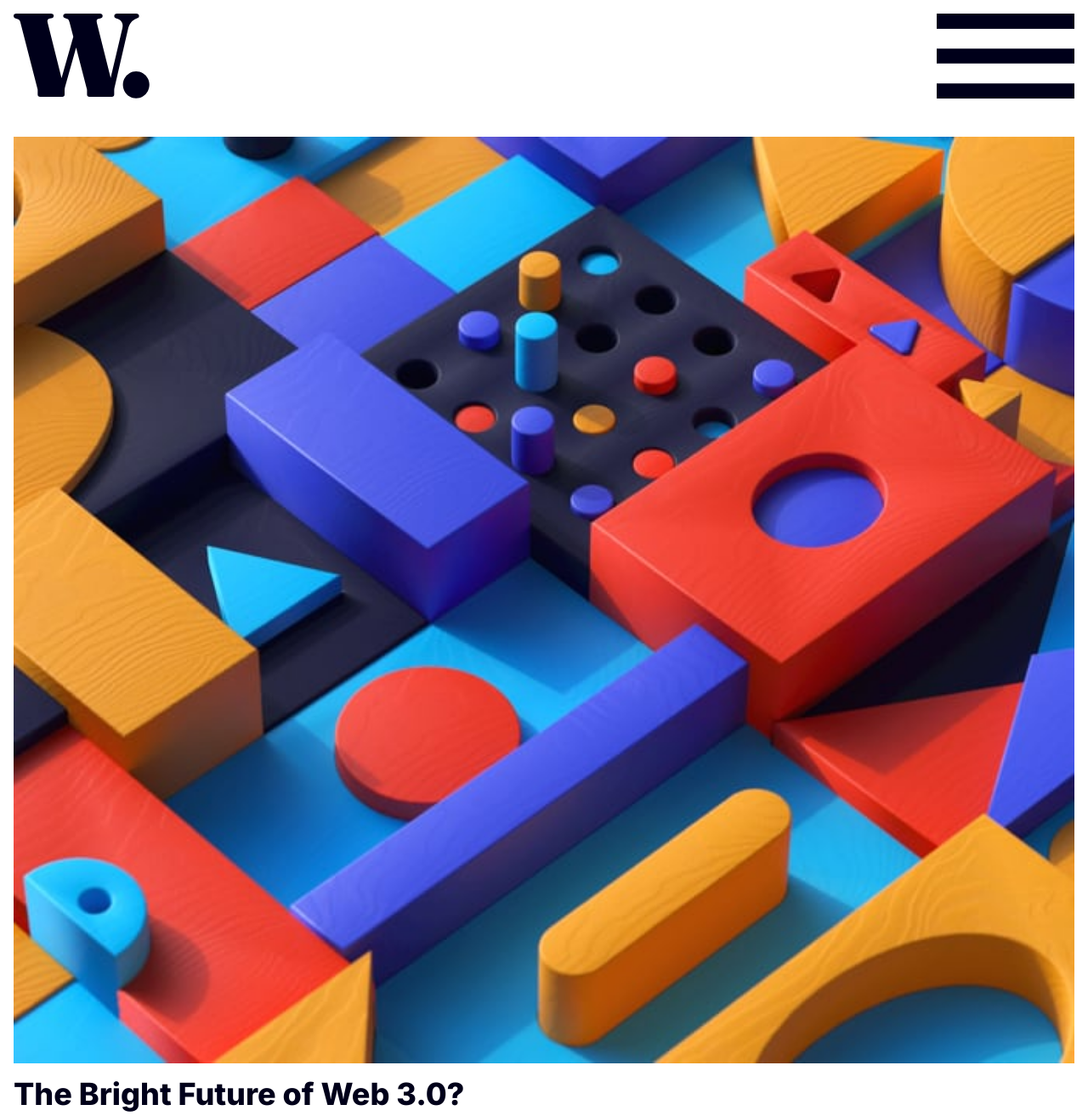
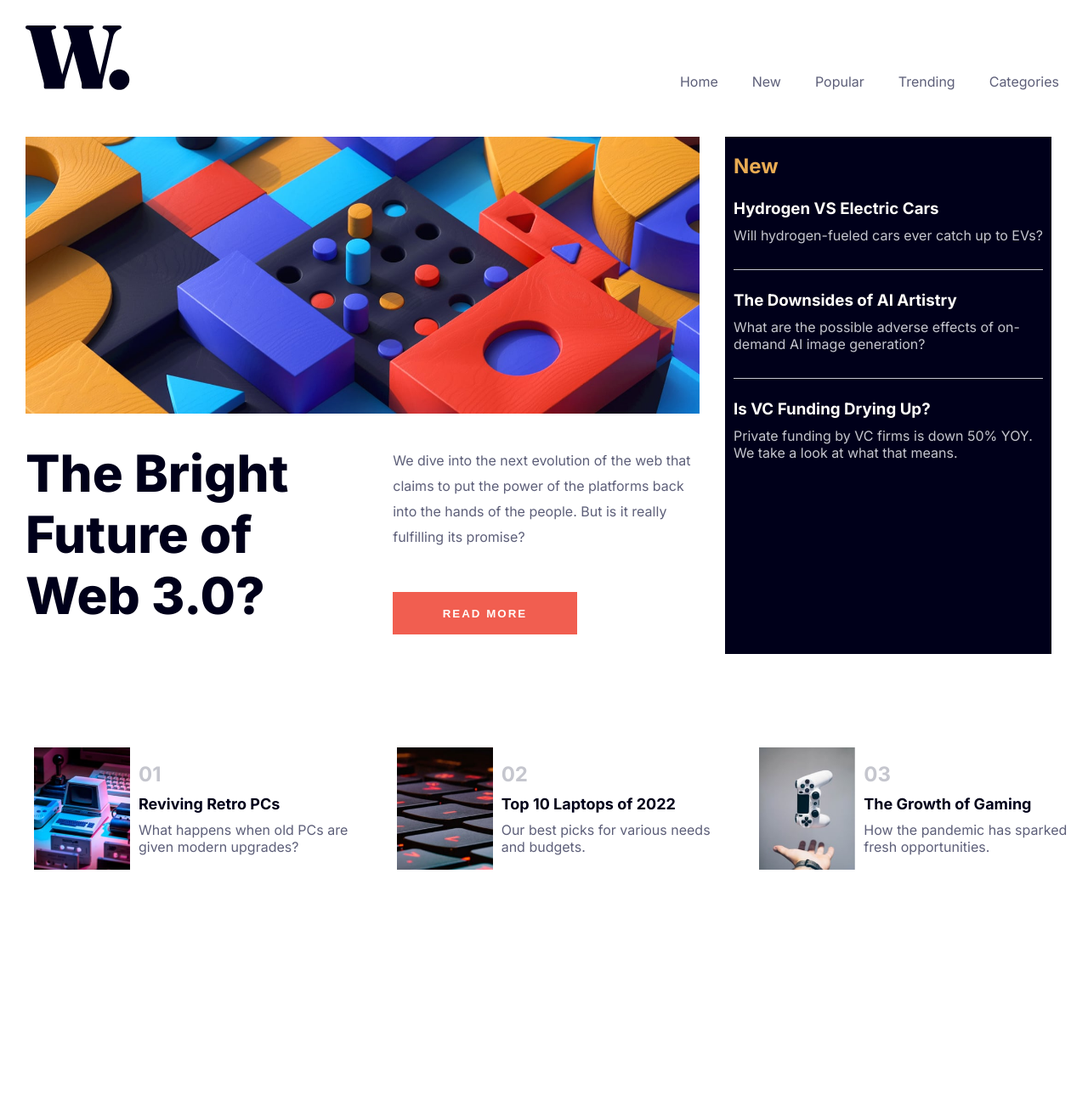
Before and after one commit to anthonyadcs/newshomepage, a plain HTML site: page index.html in a window 1280 px wide. Shown: the top 1314 px of the page at 85% size. After the commit the page ends 1094 px from the top, so only its background shows below. Drawn offline with Linux system fonts and the light colour scheme.

Commit message:
projeto finalizado.

```diff
--- a/index.html
+++ b/index.html
@@ -20,42 +20,54 @@
     <link rel="stylesheet" href="style.css" />
 
     <title>Frontend Mentor | News homepage</title>
-
     <!-- Feel free to remove these styles or customise in your own stylesheet 👍 -->
   </head>
   <body>
     <div class="container">
-      <nav class="hide">
+      <header>
+        <img src="./assets/images/logo.svg" alt="logo W" />
+        <img
+          src="./assets/images/icon-menu.svg"
+          alt="menu icon"
+          class="menu-icon hide"
+        />
+
+        <nav>
           <ul>
-          <li>Home</li>
-          <li>New</li>
-          <li>Popular</li>
-          <li>Trending</li>
-          <li>Categories</li>
+            <li><a href="#">Home</a></li>
+            <li><a href="#">New</a></li>
+            <li><a href="#">Popular</a></li>
+            <li><a href="#">Trending</a></li>
+            <li><a href="#">Categories</a></li>
           </ul>
         </nav>
-
-      <header>
-        <img src="./assets/images/logo.svg" alt="logo W" />
-        <img src="./assets/images/icon-menu.svg" alt="menu icon" />
       </header>
 
       <main>
+        <div class="main-img">
+          <img src="assets/images/image-web-3-desktop.jpg" /
+          class="main-img-img">
+        </div>
         <div class="main-text">
-          <img src="./assets/images/image-web-3-mobile.jpg" />
+          <div class="text">
+            <span class="h1">
+              <h1>The Bright Future of Web 3.0?</h1>
+            </span>
 
-          <h1>The Bright Future of Web 3.0?</h1>
-
+            <span class="p">
               <p>
-            We dive into the next evolution of the web that claims to put the
-            power of the platforms back into the hands of the people. But is it
-            really fulfilling its promise?
+                We dive into the next evolution of the web that claims to put
+                the power of the platforms back into the hands of the people.
+                But is it really fulfilling its promise?
               </p>
 
               <button>Read more</button>
+            </span>
           </div>
+        </div>
+      </main>
 
-        <div class="main-topics">
+      <aside>
         <h2>New</h2>
 
         <div class="topic">
@@ -74,13 +86,13 @@
         <div class="topic">
           <h3>Is VC Funding Drying Up?</h3>
           <p>
-              Private funding by VC firms is down 50% YOY. We take a look at
-              what that means.
+            Private funding by VC firms is down 50% YOY. We take a look at what
+            that means.
           </p>
         </div>
-        </div>
+      </aside>
 
-        <div class="main-articles">
+      <section>
         <div class="card">
           <img src="./assets/images/image-retro-pcs.jpg" alt="retro pc" />
           <div class="text">
@@ -107,15 +119,22 @@
             <p>How the pandemic has sparked fresh opportunities.</p>
           </div>
         </div>
+      </section>
     </div>
-      </main>
 
-      <div class="attribution">
-        Challenge by
-        <a href="https://www.frontendmentor.io?ref=challenge" target="_blank"
-          >Frontend Mentor</a
-        >. Coded by <a href="#">Your Name Here</a>.
+    <div class="menu-mobile">
+      <header>
+        <img src="assets/images/icon-menu-close.svg" alt="close-menu" class="close-menu"/>
+      </header>
+
+      <ul>
+        <li><a href="">Home</a></li>
+        <li><a href="">New</a></li>
+        <li><a href="">Popular</a></li>
+        <li><a href="">Trending</a></li>
+        <li><a href="">Categories</a></li>
+      </ul>
     </div>
-    </div>
+    <script src="main.js"></script>
   </body>
 </html>
--- /dev/null
+++ b/main.js
@@ -0,0 +1,37 @@
+/** VARIÁVEIS GLOBAIS */
+const body = document.querySelector("body");
+const container = document.querySelector(".container");
+const header = document.querySelector("header");
+const headerNav = document.querySelector("header nav");
+const mainImg = document.querySelector(".main-img-img");
+const menuMobile = document.querySelector(".menu-mobile");
+const menuIcon = document.querySelector(".menu-icon");
+const menuClose = document.querySelector(".close-menu");
+
+
+/*ESCUTADOR DE EVENTO NO WINDOW, ONDE É DEFINIDO QUAL IMAGEM SERÁ UTILIZADA DE ACORDO COM O TAMANHO DA TELA DO DISPOSITIVO USADO.*/
+window.addEventListener("resize", function (e) {
+  e.preventDefault();
+
+  if (window.matchMedia("(min-width: 800px)").matches) {
+    mainImg.src = "./assets/images/image-web-3-desktop.jpg";
+    header.appendChild(headerNav);
+    menuIcon.remove();
+  } else {
+    mainImg.src = "./assets/images/image-web-3-mobile.jpg";
+    headerNav.remove();
+    header.appendChild(menuIcon);
+  }
+});
+
+/* ESCUTADOR DE EVENTOS NO ICONE DE MENU QUANDO O USUÁRIO ESTÁ UTILIZANDO */
+menuIcon.addEventListener("click", function (e) {
+  e.preventDefault();
+  container.style.opacity = 0.3;
+  menuMobile.style.display = "block";
+});
+
+menuClose.addEventListener("click", function (e) {
+  container.style.opacity = "initial";
+  menuMobile.style.display = "None";
+});
--- a/style.css
+++ b/style.css
@@ -8,151 +8,349 @@
     font-size: 62.5%;
 }
 
+html{
+    width: 100%;
+}
+
 body{
     font-size: 1.6rem;
     font-family: 'Inter', sans-serif;
 
-    max-height: 100vh;
+    display: flex;
+    align-items: center;
+    justify-content: center;
+
+    width: 100%;
+    height: 100%;
 }
 
-/* CONTAINER GERAL */
+/* CONTAINER GERAL E MENU MOBILE */
 .container{
+
+    padding: 3rem;
+    height: 100%;
+
     display: flex;
     flex-direction: column;
-
-    padding: 1.6rem;
-
-    height: 100vh;
 }
 
-/* HEADER */
+.menu-mobile{
+    background-color: white;
+    color: hsl(240, 100%, 5%);
+
+    font-size: 2.4rem;
+
+    display: none;
+    flex-direction: column;
+
+    position: absolute;
+    right: 0;
+    top: 0;
+    height: 100%;
+    width: 60%;
+}
+
+.menu-mobile ul{
+    margin-top: 9rem;
+    margin-left: 3rem;
+
+    list-style: none;
+}
+
+.menu-mobile ul li{
+    margin-top: 3.4rem;
+}
+
+.menu-mobile ul li a{
+    color: inherit;
+    text-decoration: none;
+}
+
+.menu-mobile header {
+    display: flex;
+    justify-content: right;
+
+    height: 4rem;
+    margin: 2rem 4rem 0 0;
+}
+
+/* ESTILIZAÇÃO DO HEADER DA PÁGINA */
 .container header{
     display: flex;
     justify-content: space-between;
 
+    width: 100%;
+
     margin-bottom: 2.5rem;
-
-    width: 100%;
 }
 
+.container header nav{
+    display: none;
+}
 .container header img{
-    width: 13%;
+    object-fit: contain;
 }
 
-
-/* MAIN INICIAL */
-.container main .main-text{
+/* ESTILIZAÇÃO DO CORPO PRINCIPAL DO SITE*/
+.container .main-text{
     color: hsl(236, 13%, 42%);
 
     margin: 2rem 0;
 }
 
-.container main .main-text img{
+.container .main-img img{
     width: 100%;
 }
 
-.container main .main-text h1{
+.container .main-text h1{
     color: hsl(240, 100%, 5%);
-
-    margin: 1rem 0;
 
     font-size: 3.6rem;
     font-weight: 800;
+
+    margin: 1rem 0;
 }
 
-.container main .main-text p{
+.container .main-text p{
     margin: 1.6rem 0;
 }
 
-.container main .main-text button{
+.container .main-text button{
     background-color: hsl(5, 85%, 63%);
     color: hsl(36, 100%, 99%);
-    border: none;
+
+    font-weight: 700;
+    letter-spacing: .2rem;
 
     width: 50%;
     height: 3.6rem;
     margin-bottom: 4rem;
 
     text-transform: uppercase;
+    border: none;
 
-    font-weight: 700;
-    letter-spacing: .2rem;
+
+    cursor: pointer;
 }
 
-/* MAIN NEW */
-.container main .main-topics{
+
+/* ESTILIZAÇÃO DA BARRA DE TÓPICOS COM TITULO "NEW" */
+.container aside{
+    background-color: hsl(240, 100%, 5%);
+    color: hsl(233, 8%, 79%);
+
     display: flex;
     flex-direction: column;
     align-items: start;
+
     padding: 2rem 1rem;
-    background-color: hsl(240, 100%, 5%);
-    color: hsl(233, 8%, 79%);
+    margin-bottom: 4rem;
 }
 
-.container main .main-topics h2{
+.container aside h2{
     color: hsl(35, 77%, 62%);
 }
 
-.container main .main-topics h3{
+.container aside h3{
     color: hsl(36, 100%, 99%);
+
     margin-top: 2.4rem;
 }
 
-.container main .main-topics .topic{
+.container aside .topic{
     border-bottom: 1px solid hsl(233, 8%, 79%);
+
+    width: 100%;
 }
 
-.container main .main-topics .topic p{
+.container aside .topic p{
     padding: 1rem 0px 3rem 0px;
 }
 
-.container main .main-topics .topic:last-child{
+.container aside .topic:last-child{
     border: none;
 }
 
-.container main .main-topics .topic:last-child p{
+.container aside .topic:last-child p{
     padding-bottom: .5rem;
 }
 
-/* MAIN ARTICLES */
-.container main .main-articles .card{
+/* SECTION */
+.container section .card{
     color: hsl(236, 13%, 42%);
 
     display: flex;
+
     margin: 4rem 0;
 }
 
-.container main .main-articles .card .text{
-    display: flex;
-    justify-content: space-between;
-    flex-direction: column;
-}
+.container section .card img{
+    width: 30%;
 
-.container main .main-articles .card img{
-    width: 30%;
     margin-right: 2rem;
 }
 
-.container main .main-articles .card h2{
+.container section .card h2{
     color: hsl(233, 8%, 79%);
+
     margin-bottom: 1rem;
 }
 
-.container main .main-articles .card h3{
+.container section .card h3{
     color: hsl(240, 100%, 5%);
+
     font-size: 1.8rem;
+
     margin-bottom: 1rem;
 }
 
-.attribution {
-    font-size: 11px;
-    text-align: center;
-    padding-bottom: 1rem;
-  }
-  .attribution a {
-    color: hsl(228, 45%, 44%);
-  }
+.menu-mobile{
+    background-color: hsl(36, 100%, 99%);
+}
 
-.hide{
-    display: none;
+/*TABLET PORTRAIT AND TABLET LANDSCAPE*/
+@media (min-width:800px){
+    .container header .menu-icon{
+        display: none;
+
+        cursor: pointer;
+    }
+
+    .container header nav{
+        display: flex;
+        align-items: right;
+    }
+
+    .container header nav ul{
+        color: hsl(236, 13%, 42%);
+
+        display: flex;
+        align-items: end;
+        gap: 4rem;
+
+        font-weight: 400;
+        list-style: none;
+    }
+
+    .container header nav ul li a{
+        color: hsl(236, 13%, 42%);
+
+        text-decoration: none;
+    }
+
+    .container header nav ul li a:visited{
+        color: hsl(236, 13%, 42%);
+    }
+
+    .container section{
+        display: flex;
+        justify-content: center;
+        gap: 3rem;
+
+        width: 100%;
+
+        margin-bottom: 2rem;
+    }
+
+    .container section .card:not(.container .section .card img){
+        display: flex;
+        align-items: center;
+
+        width: 100%;
+        height: 100%;
+
+        margin: 1rem;
+    }
+
+    .container section .card img{
+        align-self: center;
+
+        margin-right: 1rem;
+
+        object-fit: contain;
+    }
 }
+
+@media(min-width:1024px){
+    .container{
+        display: grid;
+        grid-template-columns: 65% 35%;
+        grid-template-rows: 10% 60% 30%;
+        grid-template-areas:
+        "header header"
+        "main aside"
+        "section section";
+        gap: 3rem 3rem;
+    }
+
+    .container header{
+        grid-area: header;
+
+        max-width: 95vw;
+    }
+
+    .container main{
+        grid-area: main;
+
+        margin-top: 0;
+        margin-bottom: 10rem;
+    }
+
+    .container main .main-img .main-img-img{
+        max-width: 930px;
+        max-height: 400px;
+    }
+
+    .container main .main-text .text{
+        display: flex;
+    }
+
+    .container main .main-text .text .h1 h1{
+        width: 100%;
+
+        font-size: 6rem;
+    }
+
+    .container main .main-text .text .p{
+        display: flex;
+        flex-direction: column;
+        justify-content: space-between;
+
+        width: 100%;
+
+        line-height: 3rem;
+        margin-left: 3rem;
+    }
+
+    .container main .main-text .text .p button{
+        width: 60%;
+        height: 5rem;
+
+        margin: 0;
+    }
+
+    .container main .main-text .text .p button:hover{
+        background-color: hsl(240, 100%, 5%);
+        transition: all ease .4s;
+    }
+
+    .container aside{
+        grid-area: aside;
+
+        width: 90%;
+        height: 100%;
+    }
+
+    .container aside .topic h3:hover{
+        color: hsl(35, 77%, 62%);
+        transition: all ease .3s;
+    }
+
+    .container section{
+        grid-area: section;
+    }
+
+    .container section .card .text{
+        font-size: 1.6rem;
+    }
+}
```
Also changed, not shown: 1 other file. Lines whose indentation alone changed are shown as unchanged.
